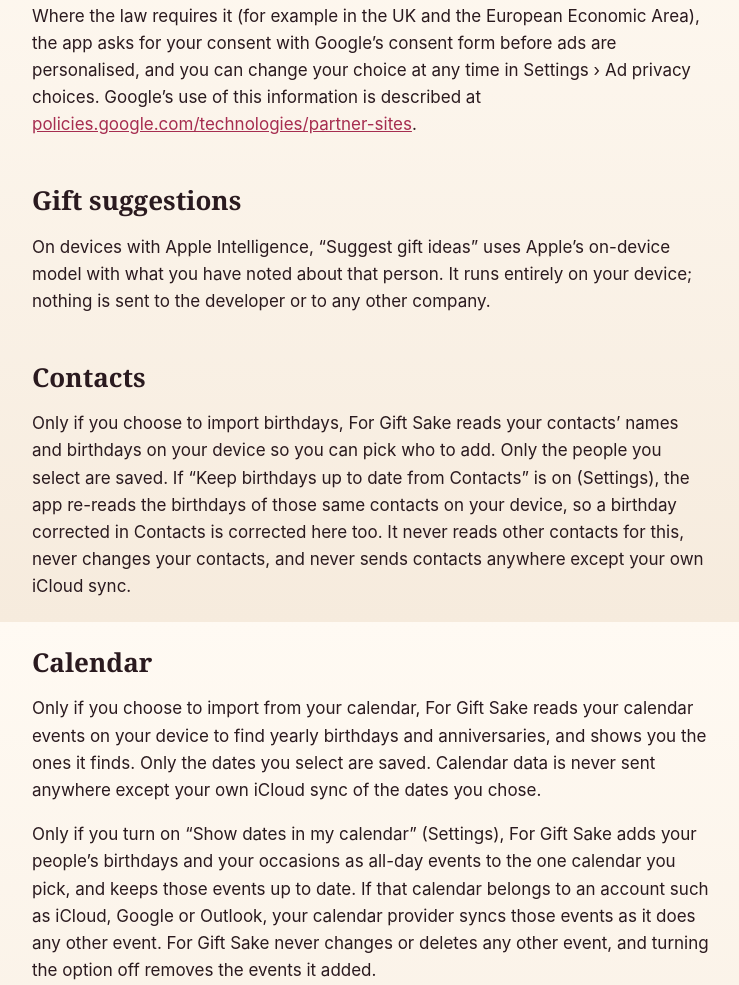
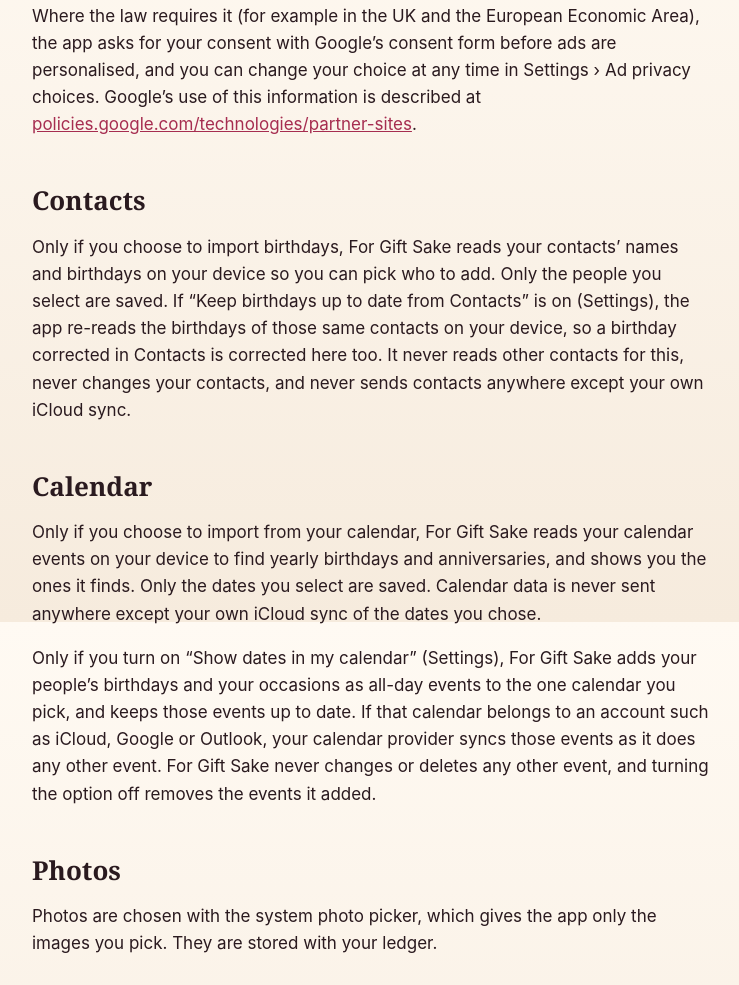
Before and after one commit to softpj/gift-ledger, a plain HTML site: page privacy.html in a window 1280 px wide. Shown: the part 978-1963 px from the top of the page, without its empty margins (268-1007 px from the left). Drawn offline with Linux system fonts and the light colour scheme.

Commit message:
Support and privacy: gift suggestions removed

```diff
--- a/privacy.html
+++ b/privacy.html
@@ -28,8 +28,6 @@ footer{margin-top:48px;font-size:14px;color:var(--soft);text-align:center}
 <h2>Advertising (Google AdMob)</h2>
 <p>Unless you have bought “Remove ads”, For Gift Sake shows a banner ad served by Google AdMob. To deliver, measure and limit ads and to prevent fraud, Google’s software in the app may collect information such as your device type and settings, an app-specific device identifier, your approximate location derived from your IP address, crash and performance data, and how you interact with the ads. For Gift Sake does not ask for permission to track you across other companies’ apps and websites, so your device’s advertising identifier is not used. Nothing you write in your ledger is ever given to Google or used for ads.</p>
 <p>Where the law requires it (for example in the UK and the European Economic Area), the app asks for your consent with Google’s consent form before ads are personalised, and you can change your choice at any time in Settings › Ad privacy choices. Google’s use of this information is described at <a href="https://policies.google.com/technologies/partner-sites">policies.google.com/technologies/partner-sites</a>.</p>
-<h2>Gift suggestions</h2>
-<p>On devices with Apple Intelligence, “Suggest gift ideas” uses Apple’s on-device model with what you have noted about that person. It runs entirely on your device; nothing is sent to the developer or to any other company.</p>
 <h2>Contacts</h2>
 <p>Only if you choose to import birthdays, For Gift Sake reads your contacts’ names and birthdays on your device so you can pick who to add. Only the people you select are saved. If “Keep birthdays up to date from Contacts” is on (Settings), the app re-reads the birthdays of those same contacts on your device, so a birthday corrected in Contacts is corrected here too. It never reads other contacts for this, never changes your contacts, and never sends contacts anywhere except your own iCloud sync.</p>
 <h2>Calendar</h2>
```
Also changed, not shown: index.html (+1 -1 lines).
